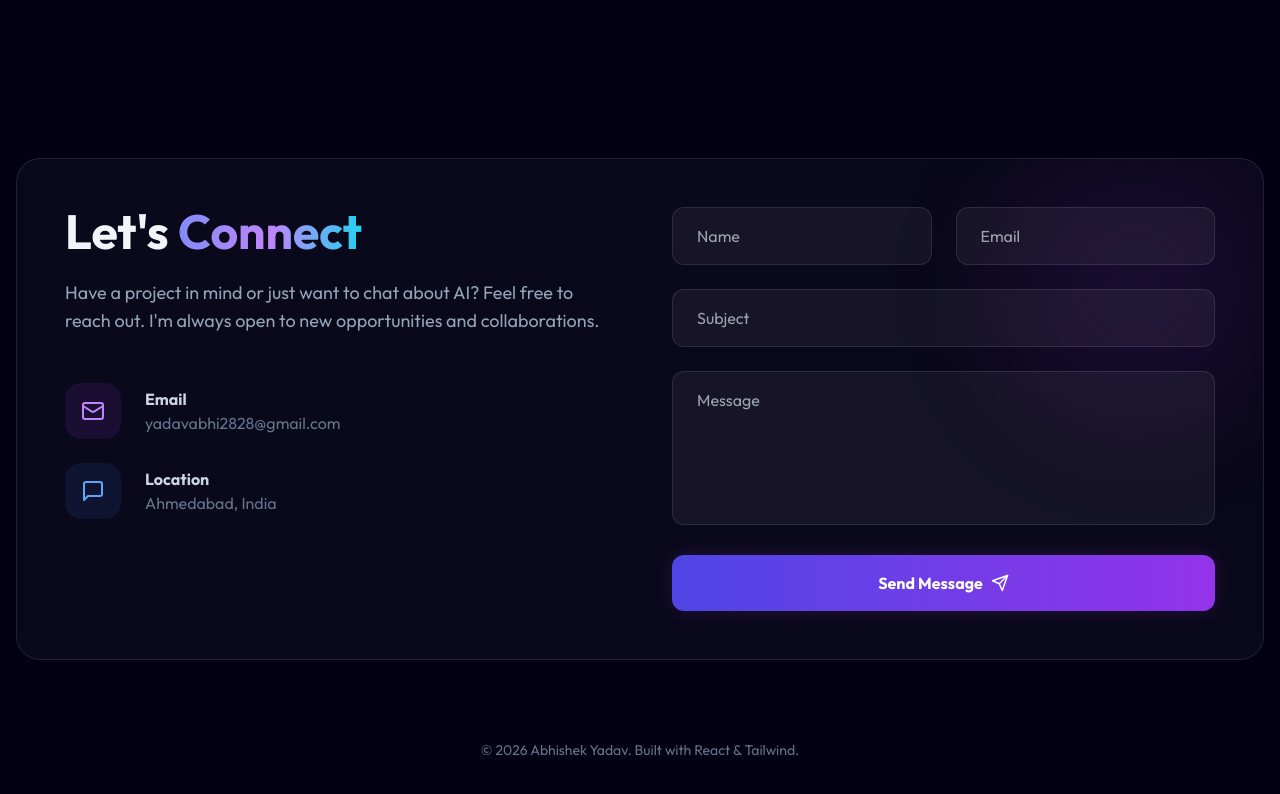
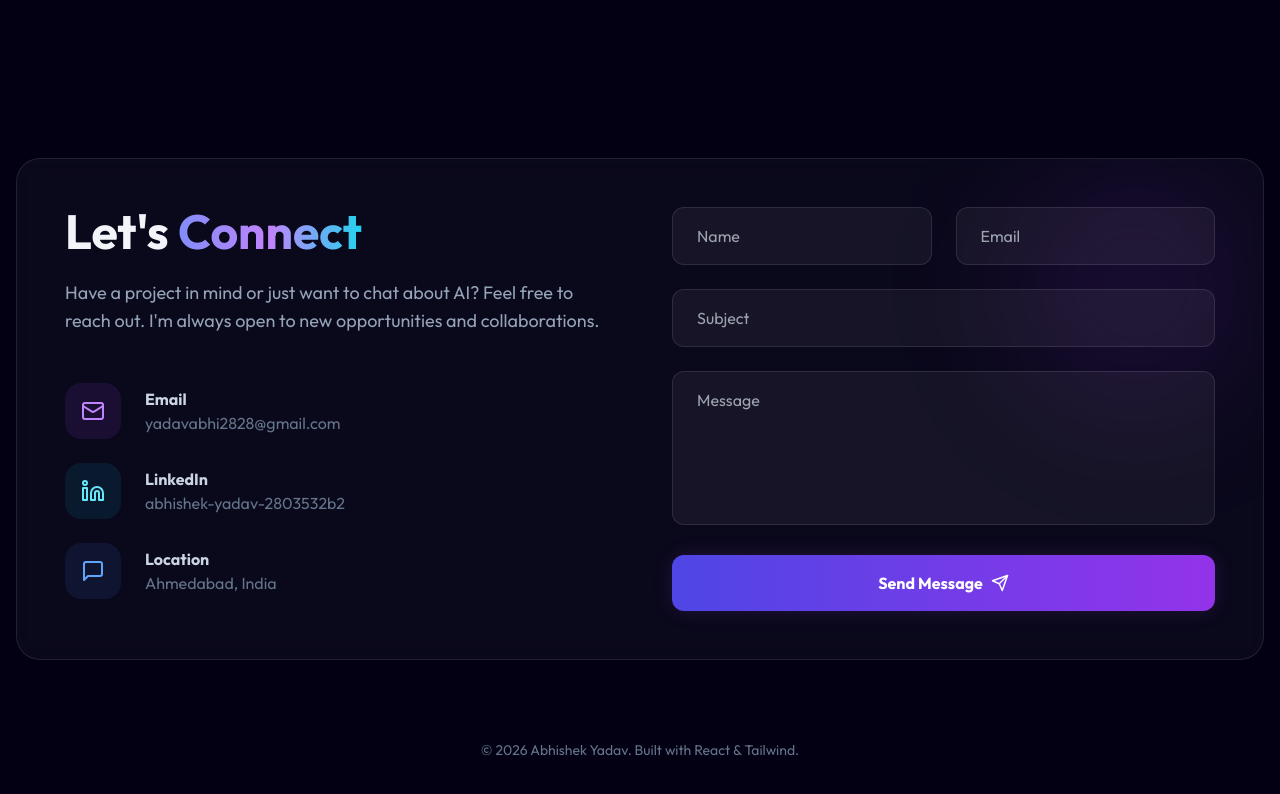
Before and after one commit to yadavabhi2828-beep/Abhishek-portfolio, a React (Vite) app: page / in a window 1280 px wide. Shown: the part 3753-4547 px from the top of the page. Built offline with nearby package versions, Linux system fonts and the light colour scheme.

Commit message:
Enhance hero animation and update LinkedIn links

```diff
--- a/src/components/Contact.jsx
+++ b/src/components/Contact.jsx
@@ -1,5 +1,5 @@
 import React from 'react';
-import { Mail, MessageSquare, Send } from 'lucide-react';
+import { Linkedin, Mail, MessageSquare, Send } from 'lucide-react';
 
 const Contact = () => {
     return (
@@ -21,6 +21,20 @@ const Contact = () => {
                             <div>
                                 <h4 className="font-bold text-slate-300">Email</h4>
                                 <p className="text-slate-500">yadavabhi2828@gmail.com</p>
+                            </div>
+                        </a>
+                        <a
+                            href="https://www.linkedin.com/in/abhishek-yadav-2803532b2"
+                            target="_blank"
+                            rel="noopener noreferrer"
+                            className="flex items-center gap-6 group"
+                        >
+                            <div className="p-4 bg-cyan-500/10 rounded-2xl group-hover:bg-cyan-500/20 transition-colors">
+                                <Linkedin className="text-cyan-300" size={24} />
+                            </div>
+                            <div>
+                                <h4 className="font-bold text-slate-300">LinkedIn</h4>
+                                <p className="text-slate-500">abhishek-yadav-2803532b2</p>
                             </div>
                         </a>
                         <div className="flex items-center gap-6 group">
--- a/src/components/Hero.jsx
+++ b/src/components/Hero.jsx
@@ -133,7 +133,7 @@ const Hero = () => {
               <Github size={20} />
             </a>
             <a
-              href="https://linkedin.com"
+              href="https://www.linkedin.com/in/abhishek-yadav-2803532b2"
               target="_blank"
               rel="noopener noreferrer"
               className="hero-social"
```
